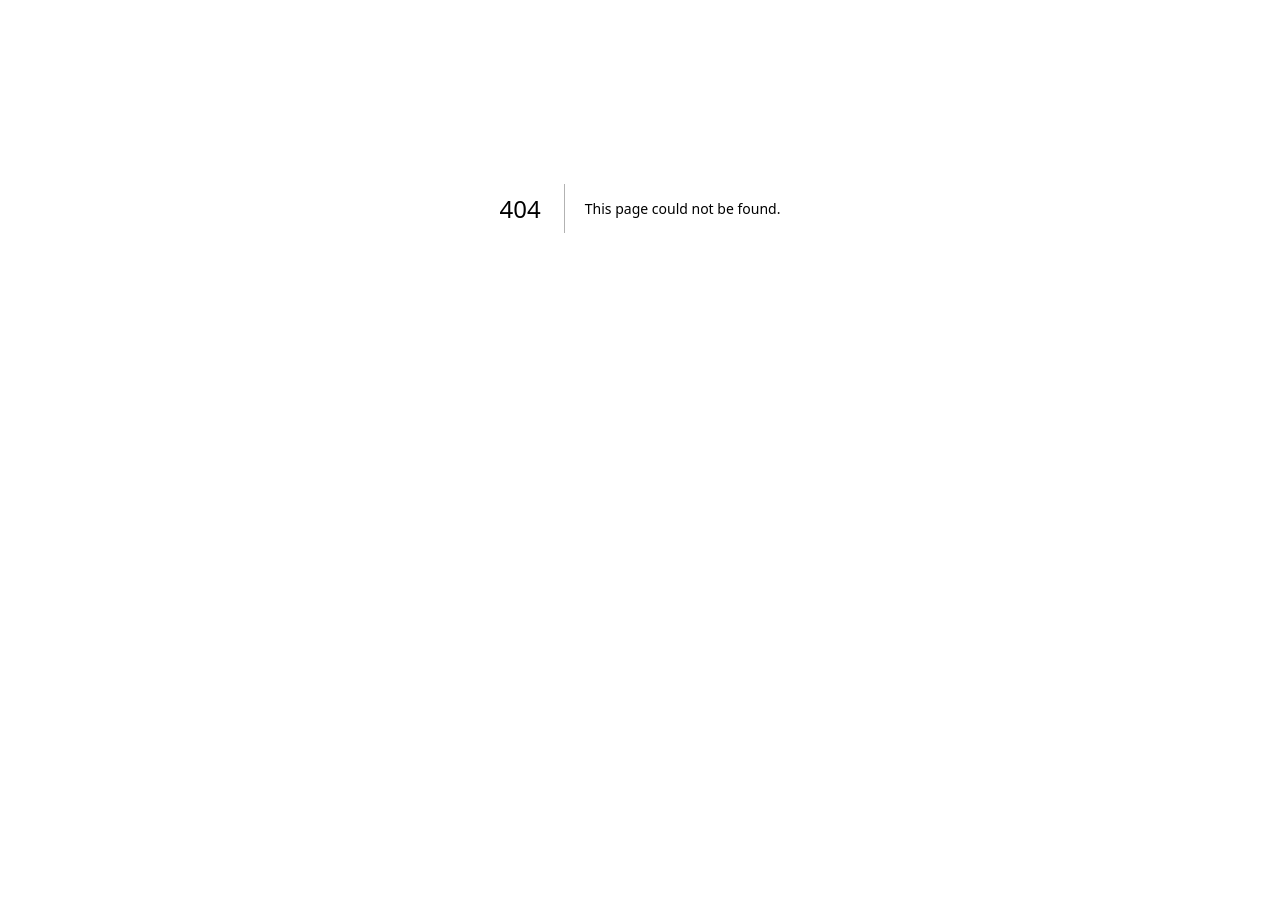
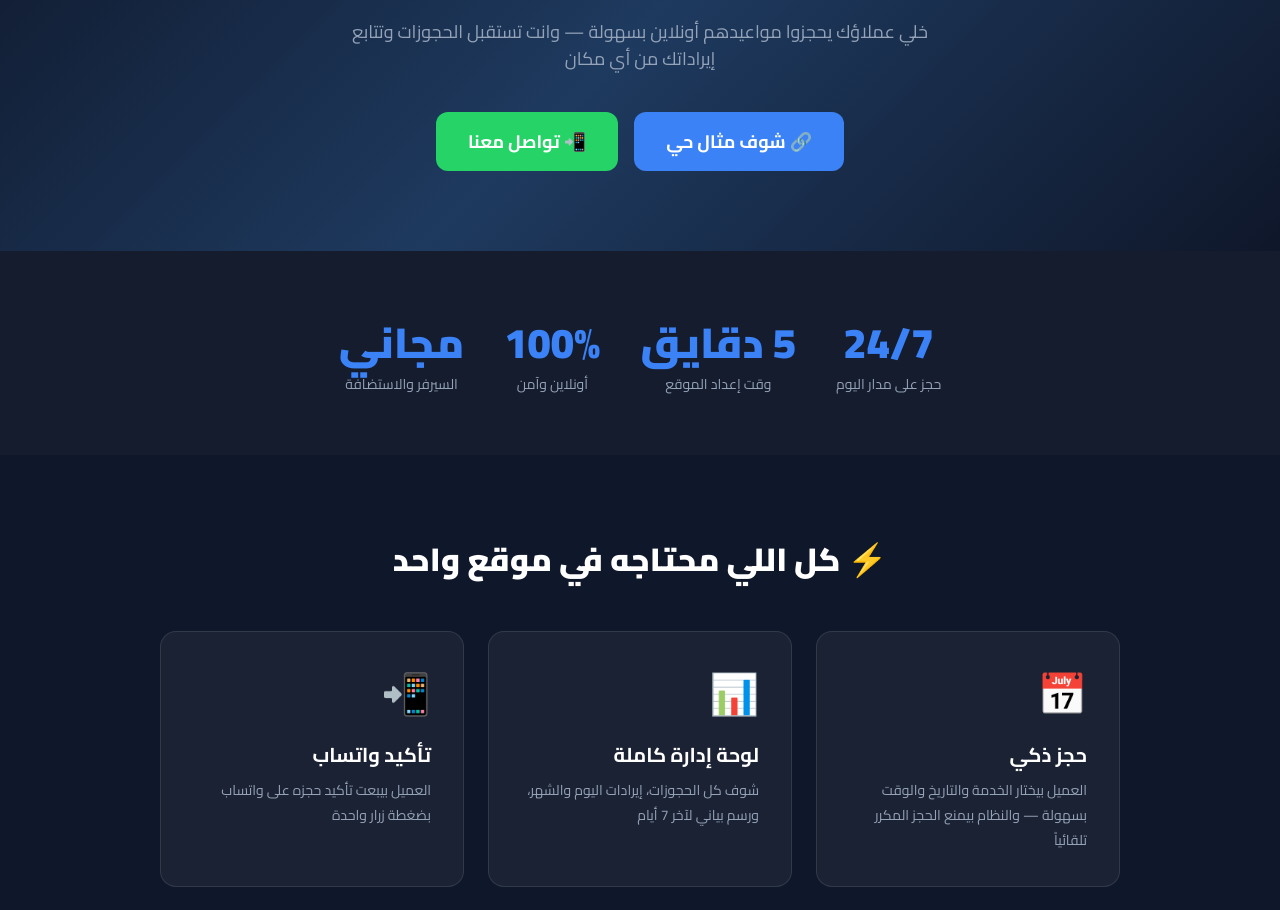
Before and after one commit to ezzat8768-gif/booking-app, a Next.js app: page /landing in a window 1280 px wide. Before the commit this address had no page. Shown: the part 192-1102 px from the top of the page. Before the commit the page ends 800 px from the top, so only its background shows below. Built offline with nearby package versions, Linux system fonts and the light colour scheme.

Commit message:
add landing page

```diff
--- /dev/null
+++ b/app/landing/page.tsx
@@ -0,0 +1,122 @@
+export default function LandingPage() {
+  return (
+    <div style={{ fontFamily: "'Cairo', sans-serif", background: "#0f172a", color: "#fff", direction: "rtl", minHeight: "100vh" }}>
+      <link href="https://fonts.googleapis.com/css2?family=Cairo:wght@400;600;700;900&display=swap" rel="stylesheet" />
+
+      {/* Hero */}
+      <section style={{ background: "linear-gradient(135deg, #0f172a, #1e3a5f, #0f172a)", padding: "80px 20px", textAlign: "center" }}>
+        <h1 style={{ fontSize: 38, fontWeight: 900, marginBottom: 16 }}>
+          موقع <span style={{ color: "#3b82f6" }}>حجز المواعيد</span> الاحترافي<br />لعيادتك أو محلك
+        </h1>
+        <p style={{ fontSize: 18, color: "#94a3b8", marginBottom: 40, maxWidth: 600, margin: "0 auto 40px" }}>
+          خلي عملاؤك يحجزوا مواعيدهم أونلاين بسهولة — وانت تستقبل الحجوزات وتتابع إيراداتك من أي مكان
+        </p>
+        <div style={{ display: "flex", gap: 16, justifyContent: "center", flexWrap: "wrap" }}>
+          <a href="/" target="_blank" style={{ padding: "16px 32px", background: "#3b82f6", color: "#fff", borderRadius: 12, fontSize: 18, fontWeight: 700, textDecoration: "none" }}>🔗 شوف مثال حي</a>
+          <a href="https://wa.me/201205084496?text=مرحبا، عايز أعرف أكتر عن موقع حجز المواعيد" target="_blank" style={{ padding: "16px 32px", background: "#25d366", color: "#fff", borderRadius: 12, fontSize: 18, fontWeight: 700, textDecoration: "none" }}>📲 تواصل معنا</a>
+        </div>
+      </section>
+
+      {/* Stats */}
+      <section style={{ display: "flex", justifyContent: "center", gap: 40, padding: "60px 20px", flexWrap: "wrap", background: "rgba(255,255,255,0.02)" }}>
+        {[
+          { num: "24/7", label: "حجز على مدار اليوم" },
+          { num: "5 دقايق", label: "وقت إعداد الموقع" },
+          { num: "100%", label: "أونلاين وآمن" },
+          { num: "مجاني", label: "السيرفر والاستضافة" },
+        ].map((s, i) => (
+          <div key={i} style={{ textAlign: "center" }}>
+            <div style={{ fontSize: 42, fontWeight: 900, color: "#3b82f6" }}>{s.num}</div>
+            <div style={{ color: "#94a3b8", fontSize: 14 }}>{s.label}</div>
+          </div>
+        ))}
+      </section>
+
+      {/* Features */}
+      <section style={{ padding: "80px 20px", maxWidth: 1000, margin: "0 auto" }}>
+        <h2 style={{ textAlign: "center", fontSize: 32, fontWeight: 900, marginBottom: 48 }}>⚡ كل اللي محتاجه في موقع واحد</h2>
+        <div style={{ display: "grid", gridTemplateColumns: "repeat(auto-fit, minmax(280px, 1fr))", gap: 24 }}>
+          {[
+            { icon: "📅", title: "حجز ذكي", desc: "العميل بيختار الخدمة والتاريخ والوقت بسهولة — والنظام بيمنع الحجز المكرر تلقائياً" },
+            { icon: "📊", title: "لوحة إدارة كاملة", desc: "شوف كل الحجوزات، إيرادات اليوم والشهر، ورسم بياني لآخر 7 أيام" },
+            { icon: "📲", title: "تأكيد واتساب", desc: "العميل بيبعت تأكيد حجزه على واتساب بضغطة زرار واحدة" },
+            { icon: "📥", title: "تحميل Excel", desc: "صدّر كل الحجوزات في ملف Excel بضغطة واحدة للمتابعة والأرشفة" },
+            { icon: "🔐", title: "لوحة أدمن سرية", desc: "لوحة إدارة محمية بكلمة سر — العملاء مش بيشوفوها خالص" },
+            { icon: "📱", title: "يشتغل على الموبايل", desc: "الموقع بيشتغل على أي جهاز — موبايل، تابلت، أو كمبيوتر" },
+          ].map((f, i) => (
+            <div key={i} style={{ background: "rgba(255,255,255,0.05)", border: "1px solid rgba(255,255,255,0.1)", borderRadius: 16, padding: 32 }}>
+              <div style={{ fontSize: 40, marginBottom: 16 }}>{f.icon}</div>
+              <h3 style={{ fontSize: 20, fontWeight: 700, marginBottom: 8 }}>{f.title}</h3>
+              <p style={{ color: "#94a3b8", fontSize: 14, lineHeight: 1.8 }}>{f.desc}</p>
+            </div>
+          ))}
+        </div>
+      </section>
+
+      {/* Demo */}
+      <section style={{ padding: "80px 20px", textAlign: "center", background: "rgba(59,130,246,0.05)" }}>
+        <h2 style={{ fontSize: 32, fontWeight: 900, marginBottom: 16 }}>🎯 جرب الموقع بنفسك</h2>
+        <p style={{ color: "#94a3b8", marginBottom: 32 }}>ده مثال حقيقي لموقع حجز مواعيد — جرب تحجز موعد وشوف إزاي بيشتغل</p>
+        <a href="/" target="_blank" style={{ display: "inline-block", padding: "14px 32px", background: "rgba(59,130,246,0.2)", border: "1px solid #3b82f6", borderRadius: 12, color: "#3b82f6", fontSize: 16, fontWeight: 700, textDecoration: "none" }}>
+          🔗 افتح الموقع التجريبي
+        </a>
+      </section>
+
+      {/* Pricing */}
+      <section style={{ padding: "80px 20px", maxWidth: 800, margin: "0 auto" }}>
+        <h2 style={{ textAlign: "center", fontSize: 32, fontWeight: 900, marginBottom: 48 }}>💰 الأسعار</h2>
+        <div style={{ display: "grid", gridTemplateColumns: "repeat(auto-fit, minmax(280px, 1fr))", gap: 24 }}>
+          {[
+            {
+              title: "الباقة الأساسية", price: "500", period: "جنيه — مرة واحدة", featured: false,
+              features: ["موقع باسمك وخدماتك", "لوحة إدارة كاملة", "حجز مواعيد أونلاين", "تأكيد واتساب", "تحميل Excel"],
+              msg: "عايز الباقة الأساسية", color: "#3b82f6"
+            },
+            {
+              title: "الباقة الاحترافية", price: "800", period: "جنيه + 100 جنيه/شهر", featured: true,
+              features: ["كل مميزات الأساسية", "دومين باسمك .com", "صيانة شهرية", "تعديلات مجانية", "دعم فني على واتساب"],
+              msg: "عايز الباقة الاحترافية", color: "#25d366"
+            },
+          ].map((p, i) => (
+            <div key={i} style={{ background: p.featured ? "rgba(59,130,246,0.1)" : "rgba(255,255,255,0.05)", border: `1px solid ${p.featured ? "#3b82f6" : "rgba(255,255,255,0.1)"}`, borderRadius: 16, padding: 32, textAlign: "center" }}>
+              {p.featured && <div style={{ background: "#3b82f6", color: "#fff", padding: "4px 12px", borderRadius: 20, fontSize: 12, fontWeight: 700, display: "inline-block", marginBottom: 16 }}>⭐ الأكثر طلباً</div>}
+              <h3 style={{ fontSize: 20, fontWeight: 700, marginBottom: 16 }}>{p.title}</h3>
+              <div style={{ fontSize: 48, fontWeight: 900, color: "#3b82f6" }}>{p.price}</div>
+              <div style={{ color: "#94a3b8", fontSize: 14, marginBottom: 24 }}>{p.period}</div>
+              <ul style={{ listStyle: "none", marginBottom: 24, textAlign: "right" }}>
+                {p.features.map((f, j) => (
+                  <li key={j} style={{ padding: "8px 0", color: "#94a3b8", fontSize: 14, borderBottom: "1px solid rgba(255,255,255,0.05)" }}>✅ {f}</li>
+                ))}
+              </ul>
+              <a href={`https://wa.me/201205084496?text=${encodeURIComponent(p.msg)}`} target="_blank"
+                style={{ display: "block", padding: "14px", background: p.color, color: "#fff", borderRadius: 12, fontSize: 16, fontWeight: 700, textDecoration: "none" }}>
+                تواصل معنا
+              </a>
+            </div>
+          ))}
+        </div>
+      </section>
+
+      {/* CTA */}
+      <section style={{ padding: "80px 20px", textAlign: "center", background: "linear-gradient(135deg, #1e3a5f, #0f172a)" }}>
+        <h2 style={{ fontSize: 36, fontWeight: 900, marginBottom: 16 }}>🚀 ابدأ دلوقتي!</h2>
+        <p style={{ color: "#94a3b8", marginBottom: 40, fontSize: 18 }}>مش هتدفع حاجة غير لما تشوف الموقع شغال باسمك وبخدماتك</p>
+        <div style={{ display: "flex", gap: 16, justifyContent: "center", flexWrap: "wrap" }}>
+          <a href="https://wa.me/201205084496?text=مرحبا، عايز موقع حجز مواعيد" target="_blank"
+            style={{ padding: "16px 32px", background: "#25d366", color: "#fff", borderRadius: 12, fontSize: 18, fontWeight: 700, textDecoration: "none" }}>
+            📲 تواصل على واتساب
+          </a>
+          <a href="/" target="_blank"
+            style={{ padding: "16px 32px", background: "#3b82f6", color: "#fff", borderRadius: 12, fontSize: 18, fontWeight: 700, textDecoration: "none" }}>
+            🔗 شوف مثال حي
+          </a>
+        </div>
+      </section>
+
+      {/* Footer */}
+      <footer style={{ padding: 24, textAlign: "center", color: "#475569", fontSize: 13, borderTop: "1px solid rgba(255,255,255,0.05)" }}>
+        جميع الحقوق محفوظة © 2026 | تواصل: 01205084496
+      </footer>
+    </div>
+  );
+}
```
